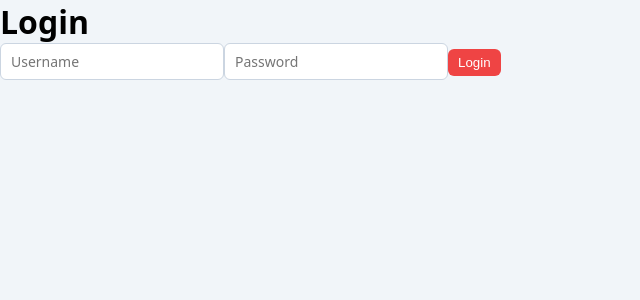
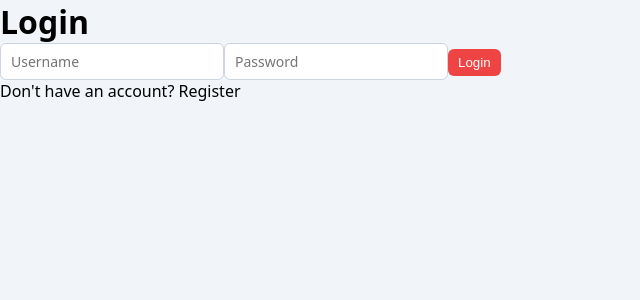
Before and after one commit to basith-04/moneyflow, a React (Vite) app in the folder frontend/: page /auth in a window 1280 px wide. Shown: the top 300 px of the page, without its empty margins (0-640 px from the left). Built offline with nearby package versions, Linux system fonts and the light colour scheme; no server answers.

Commit message:
feat: enhance LoginForm with error handling and props support

```diff
--- a/frontend/src/components/LoginForm.jsx
+++ b/frontend/src/components/LoginForm.jsx
@@ -2,19 +2,25 @@ import { useNavigate } from "react-router-dom";
 import { login } from "../services/authService";
 import { useState } from "react";
 
-export default function LoginForm(){
+export default function LoginForm(props) {
     const navigate = useNavigate();
     const [userName, setUsername] = useState('');
     const [password, setPassword] = useState('');
     const handleSubmit = async (e) => {
         e.preventDefault();
-        if(!userName||!password) {
+        if (!userName || !password) {
             alert("Please fill in both fields");
             return;
         }
-        await login({userName, password})
 
-        navigate('/')
+        try {
+            await login({ userName, password })
+
+            navigate('/')
+        } catch (err) {
+            console.error(err)
+        }
+
     }
     return <div>
         <h1>Login</h1>
@@ -23,5 +29,5 @@ export default function LoginForm(){
             <input type="password" placeholder="Password" value={password} onChange={(e) => setPassword(e.target.value)} />
             <button type="submit">Login</button>
         </form>
-    </div>
+        <p onClick={props.onSwitch} style={{ cursor: 'pointer' }}>Don't have an account? Register</p>    </div>
 }
```
